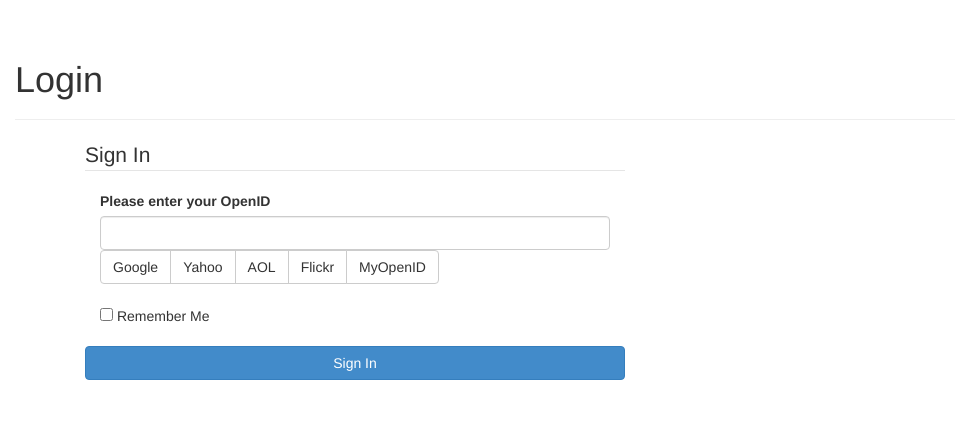
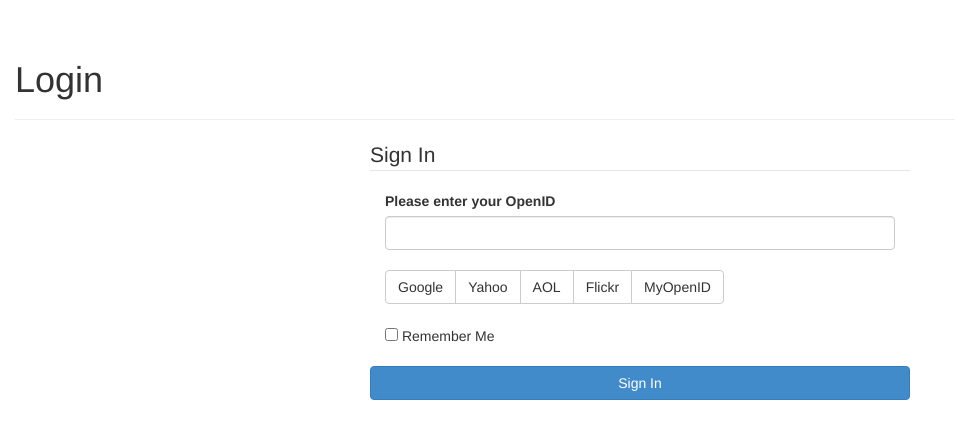
Before and after one commit to aert/flask-microblog, a Flask app: page /login in a window 1280 px wide. Shown: the part 52-491 px from the top of the page, without its empty margins (0-955 px from the left). Run offline with Flask 2, Linux system fonts and the light colour scheme; some libraries are stand-ins or nearby versions.

Commit message:
Center LoginForm.

```diff
--- a/manage.py
+++ b/manage.py
@@ -21,5 +21,6 @@ def run_prod():
 def run_debug():
     app.run("0.0.0.0", debug=True)
 
+
 if __name__ == "__main__":
     manager.run()
--- a/microblog/frontend/templates/frontend/login.html
+++ b/microblog/frontend/templates/frontend/login.html
@@ -23,7 +23,7 @@
     <div class="container">
         <form action="" method="post" name="login" role="form">
 
-        <fieldset class="col-xs-6">
+            <fieldset class="col-md-6 col-md-offset-3">
                 <legend>Sign In</legend>
                 {{ form.hidden_tag() }}
                 <div class="form-group">
@@ -38,10 +38,13 @@
                 </div>
                 <div class="form-group">
                     <div class="col-xs-12">
+                        <br/>
+
                         <div class="button-bar">
                             <div class="btn-group">
                                 {% for pr in providers %}
-                            <a href="javascript:set_openid('{{ pr.url }}', '{{ pr.name }}')" class="btn btn-default">{{ pr.name }}</a>
+                                    <a href="javascript:set_openid('{{ pr.url }}', '{{ pr.name }}')"
+                                       class="btn btn-default">{{ pr.name }}</a>
                                 {% endfor %}
                                 </ul>
                             </div>
@@ -56,7 +59,9 @@
                     </div>
 
                     <div class="form-group">
-                <button type="submit" class="btn btn-primary btn-block">Sign In</button>
+                        <button type="submit" class="btn btn-primary btn-block">
+                            Sign In
+                        </button>
                     </div>
             </fieldset>
         </form>
```
Lines whose indentation alone changed are shown as unchanged.
